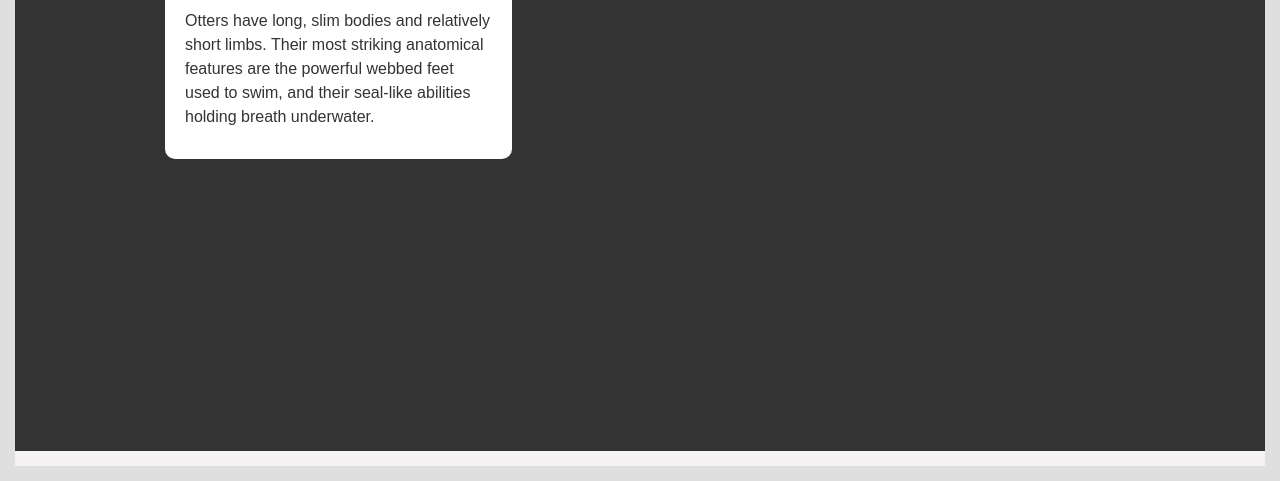
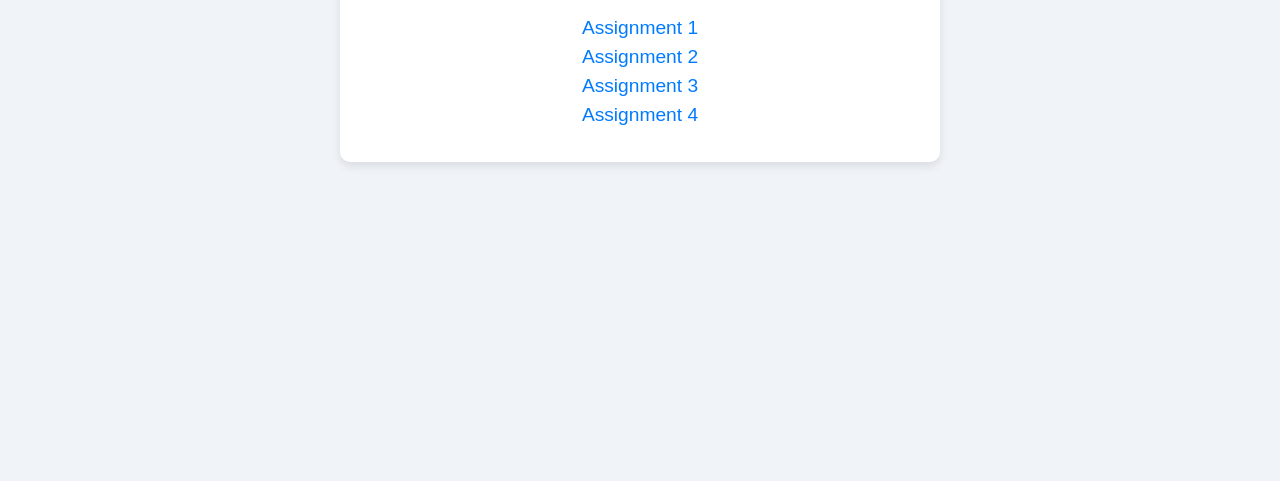
Before and after one commit to Ayobami-Alade/figma-to-html-css-conversion, a plain HTML site: page index.html in a window 1280 px wide. Shown: the part 364-845 px from the top of the page. After the commit the page ends 800 px from the top, so only its background shows below. Drawn offline with Linux system fonts and the light colour scheme.

Commit message:
Fix: Creating a homepage for easy navigation of pages

```diff
--- /dev/null
+++ b/assets/index.css
@@ -0,0 +1,101 @@
+/* CSS Reset */
+
+/*
+  1. Use a more-intuitive box-sizing model.
+*/
+*,
+*::before,
+*::after {
+  box-sizing: border-box;
+}
+/*
+    2. Remove default margin
+  */
+* {
+  margin: 0;
+}
+/*
+    Typographic tweaks!
+    3. Add accessible line-height
+    4. Improve text rendering
+  */
+body {
+  line-height: 1.5;
+  -webkit-font-smoothing: antialiased;
+}
+/*
+    5. Improve media defaults
+  */
+img,
+picture,
+video,
+canvas,
+svg {
+  display: block;
+  max-width: 100%;
+}
+/*
+    6. Remove built-in form typography styles
+  */
+input,
+button,
+textarea,
+select {
+  font: inherit;
+}
+/*
+    7. Avoid text overflows
+  */
+p,
+h1,
+h2,
+h3,
+h4,
+h5,
+h6 {
+  overflow-wrap: break-word;
+}
+/*
+    8. Create a root stacking context
+  */
+#root,
+#__next {
+  isolation: isolate;
+}
+
+/* Main CSS */
+body {
+  display: flex;
+  justify-content: center;
+  align-items: center;
+  min-height: 100vh;
+  margin: 0;
+  font-family: "Arial", sans-serif;
+  background-color: #f0f4f8;
+}
+.container {
+  text-align: center;
+  background-color: #ffffff;
+  padding: 2rem;
+  border-radius: 10px;
+  box-shadow: 0 4px 8px rgba(0, 0, 0, 0.1);
+  max-width: 600px;
+  width: 90%;
+}
+h1 {
+  margin-bottom: 1.5rem;
+  color: #333;
+}
+.assignment-list {
+  list-style: none;
+  padding: 0;
+}
+.assignment-list a {
+  text-decoration: none;
+  color: #007bff;
+  font-size: 1.2rem;
+  transition: color 0.3s;
+}
+.assignment-list a:hover {
+  color: #0056b3;
+}
--- a/assets/novus-watch.css
+++ b/assets/novus-watch.css
@@ -114,3 +114,6 @@ body {
   color: #333;
   margin-top: 10px;
 }
+.div-popover {
+  background-color: #c3c8e4;
+}
--- a/index.html
+++ b/index.html
@@ -3,26 +3,24 @@
   <head>
     <meta charset="UTF-8" />
     <meta name="viewport" content="width=device-width, initial-scale=1.0" />
-    <title>Assignment 1</title>
-    <link rel="stylesheet" href="./assets/Assignment1.css" />
+    <title>CSS ASSIGNMENTS</title>
+    <link rel="stylesheet" href="./assets/index.css" />
   </head>
   <body>
-    <div class="grey-bg">
-      <div class="inner-white-bg">
-        <div class="black-bg">
-          <div class="card">
-            <div class="heading">An Otter Essay</div>
-            <div class="content-box">
-              <p class="content-p">
-                Otters have long, slim bodies and relatively short limbs. Their
-                most striking anatomical features are the powerful webbed feet
-                used to swim, and their seal-like abilities holding breath
-                underwater.
-              </p>
-            </div>
-          </div>
-        </div>
-      </div>
+    <div class="container">
+      <h1>Assignment Submissions</h1>
+      <ul class="assignment-list">
+        <li>
+          <a href="./otter-essay.html">Assignment 1</a>
+        </li>
+        <li>
+          <a href="./huckleberry.html">Assignment 2</a>
+        </li>
+        <li>
+          <a href="./novus-watch.html">Assignment 3</a>
+        </li>
+        <li><a href="./singup.html">Assignment 4</a></li>
+      </ul>
     </div>
   </body>
 </html>
```
Also changed, not shown: otter-essay.html (added, +28 -0 lines), assets/otter-essay.css (renamed from assets/Assignment1.css), huckleberry.html (renamed from Assignment2-4/huckleberry.html), novus-watch.html (renamed from Assignment2-4/novus-watch.html), singup.html (renamed from Assignment2-4/singup.html).
